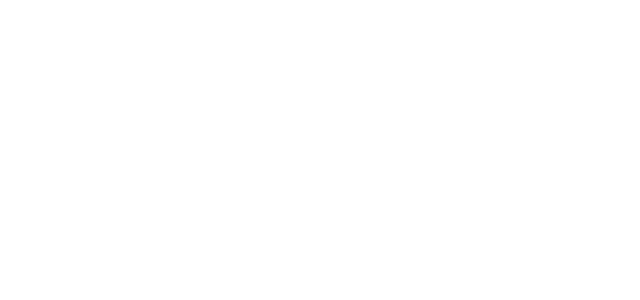
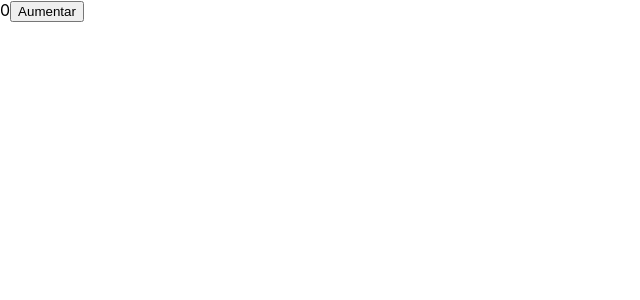
Before and after one commit to NachoBasilio/Apuntes-React, a React (Create React App) app in the folder OpenBootCamp/hola-mundo/: page / in a window 1280 px wide. Shown: the top 300 px of the page, without its empty margins (0-640 px from the left). Built offline with nearby package versions, Linux system fonts and the light colour scheme.

Commit message:
DidUpdate

```diff
--- a/OpenBootCamp/hola-mundo/src/App.js
+++ b/OpenBootCamp/hola-mundo/src/App.js
@@ -1,6 +1,7 @@
 
 import './App.css';
-import DidMountHook from './hooks/lifecycle/DidMount';
+// import DidMountHook from './hooks/lifecycle/DidMount';
+import DidUpdateHook from './hooks/lifecycle/DidUpdate';
 // import TaskList from './components/container/task_list';
 
 // import Ejemplo3 from './hooks/Ejemplo3';
@@ -10,7 +11,7 @@ import DidMountHook from './hooks/lifecycle/DidMount';
 
 function App() {
   return (
-      <DidMountHook></DidMountHook>
+      <DidUpdateHook></DidUpdateHook>
   );
 }
 
--- /dev/null
+++ b/OpenBootCamp/hola-mundo/src/hooks/lifecycle/DidUpdate.jsx
@@ -0,0 +1,19 @@
+import React, { useEffect, useState } from 'react';
+
+const DidUpdateHook = () => {
+    useEffect(()=>{
+        console.log("Sea cutaliza to el rato")
+    })
+    const [contador, setContador] = useState(0);
+    const aumentarCuenta = ()=>{
+        setContador(contador+1)
+    }
+    return (
+        <div>
+            {contador}
+            <button onClick={aumentarCuenta}>Aumentar</button>
+        </div>
+    );
+}
+
+export default DidUpdateHook;
```
Also changed, not shown: OpenBootCamp/hola-mundo/src/hooks/lifecycle/WillUnMount.jsx (added).
